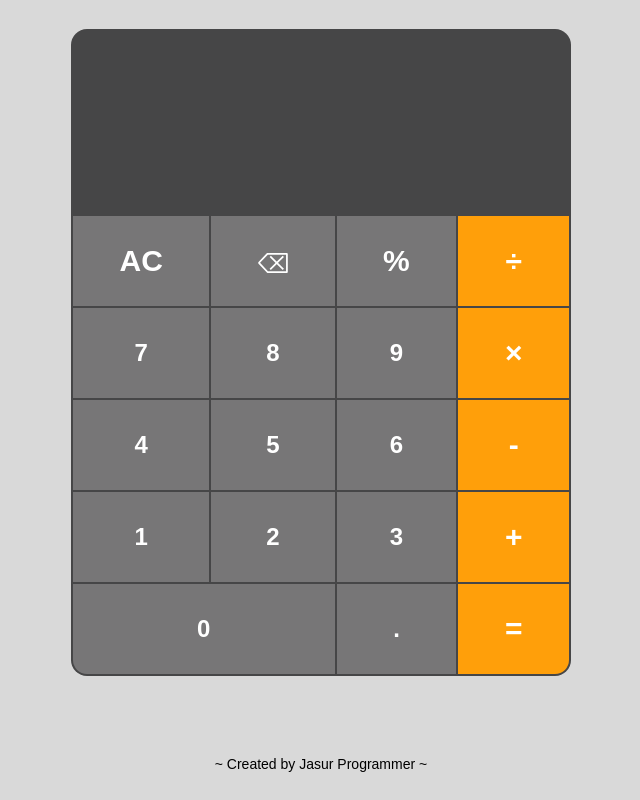
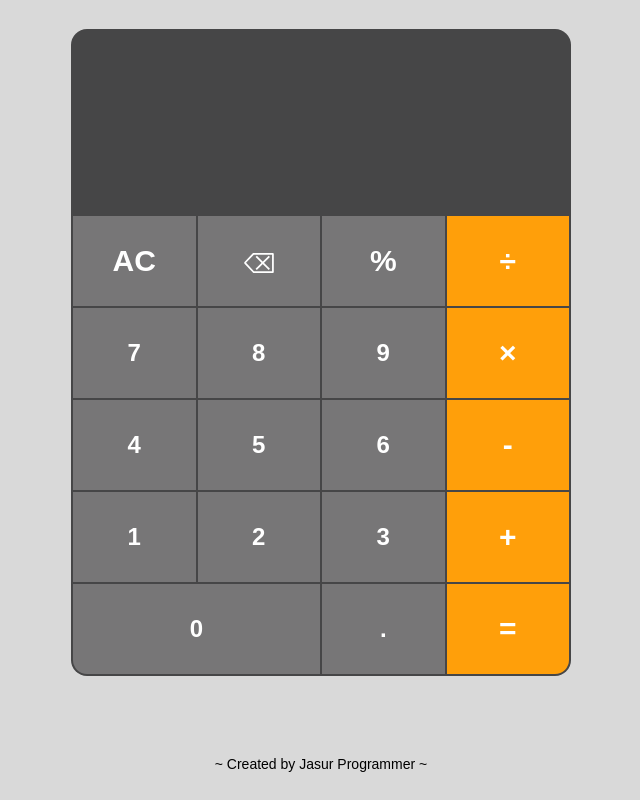
Before and after one commit to jasurumarov/calculator, a plain HTML site: page index.html in a window 1280 px wide. Shown: the whole page, without its empty margins (319-959 px from the left). Drawn offline with Linux system fonts and the light colour scheme.

```diff
--- a/scss/style.scss
+++ b/scss/style.scss
@@ -30,7 +30,7 @@
         }
         .keys {
             display: grid;
-            grid-template-columns: auto;
+            grid-template-columns: repeat(4, 1fr);
             gap: 2px;
             button {
                 background: #777677;
```
Also changed, not shown: scss/style.css, 1 other file.
